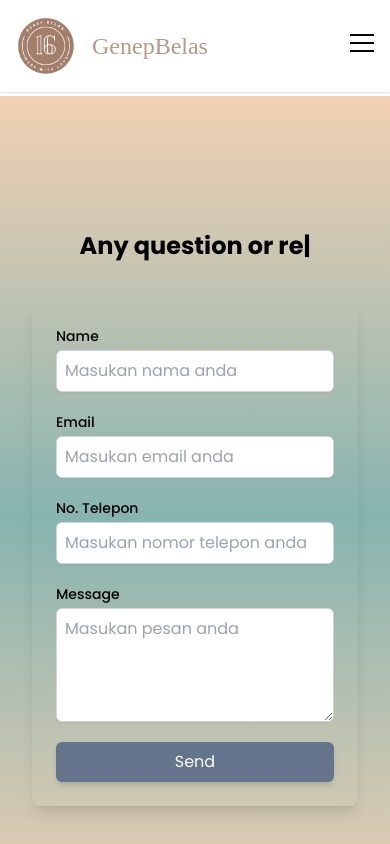
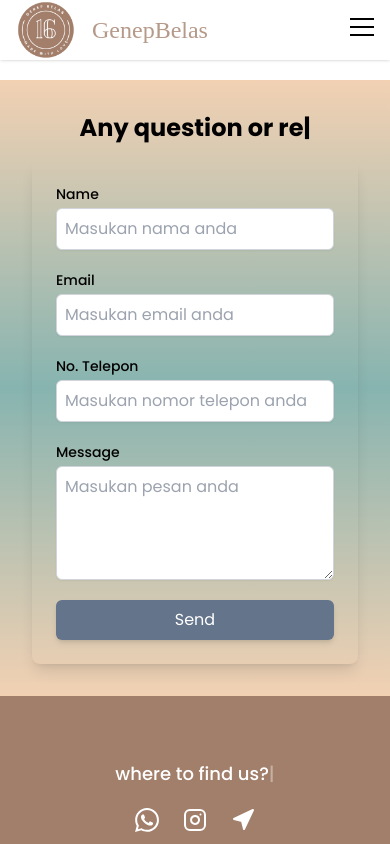
Before and after one commit to WildanFathir/genep-belas, a Vue app: page /contact in a window 390 px wide. Shown: the top 844 px of the page. Built offline with nearby package versions, Linux system fonts and the light colour scheme; a web font is replaced by a local one.

Commit message:
Refactor: Adjust margins and heights for responsive layout

```diff
--- a/src/assets/css/style.css
+++ b/src/assets/css/style.css
@@ -555,7 +555,7 @@ video {
 }
 
 .page-content {
-  margin-top: 6rem;
+  margin-top: 5rem;
 }
 
 .fixed {
@@ -598,6 +598,14 @@ video {
   top: 1rem;
 }
 
+.top-14 {
+  top: 3.5rem;
+}
+
+.top-12 {
+  top: 3rem;
+}
+
 .z-0 {
   z-index: 0;
 }
@@ -622,10 +630,6 @@ video {
 
 .mb-4 {
   margin-bottom: 1rem;
-}
-
-.mb-6 {
-  margin-bottom: 1.5rem;
 }
 
 .ml-4 {
@@ -688,8 +692,8 @@ video {
   min-height: 60px;
 }
 
-.min-h-screen {
-  min-height: 100vh;
+.min-h-\[70px\] {
+  min-height: 70px;
 }
 
 .w-12 {
@@ -991,11 +995,6 @@ video {
   padding-bottom: 0.5rem;
 }
 
-.py-4 {
-  padding-top: 1rem;
-  padding-bottom: 1rem;
-}
-
 .pb-16 {
   padding-bottom: 4rem;
 }
@@ -1223,6 +1222,10 @@ video {
     height: 400px;
   }
 
+  .md\:min-h-0 {
+    min-height: 0px;
+  }
+
   .md\:w-\[300px\] {
     width: 300px;
   }
--- a/src/assets/css/tailwind.css
+++ b/src/assets/css/tailwind.css
@@ -4,6 +4,6 @@
 
 @layer components {
   .page-content {
-    @apply mt-24;
+    @apply mt-20;
   }
 }
```
